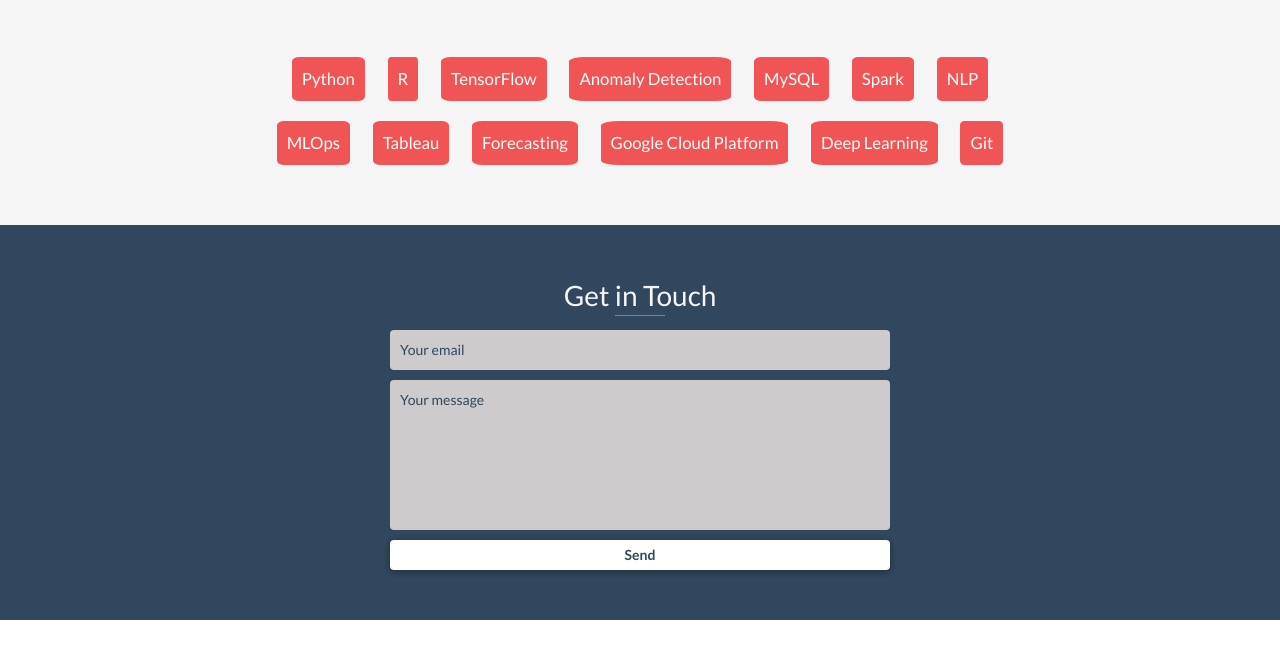
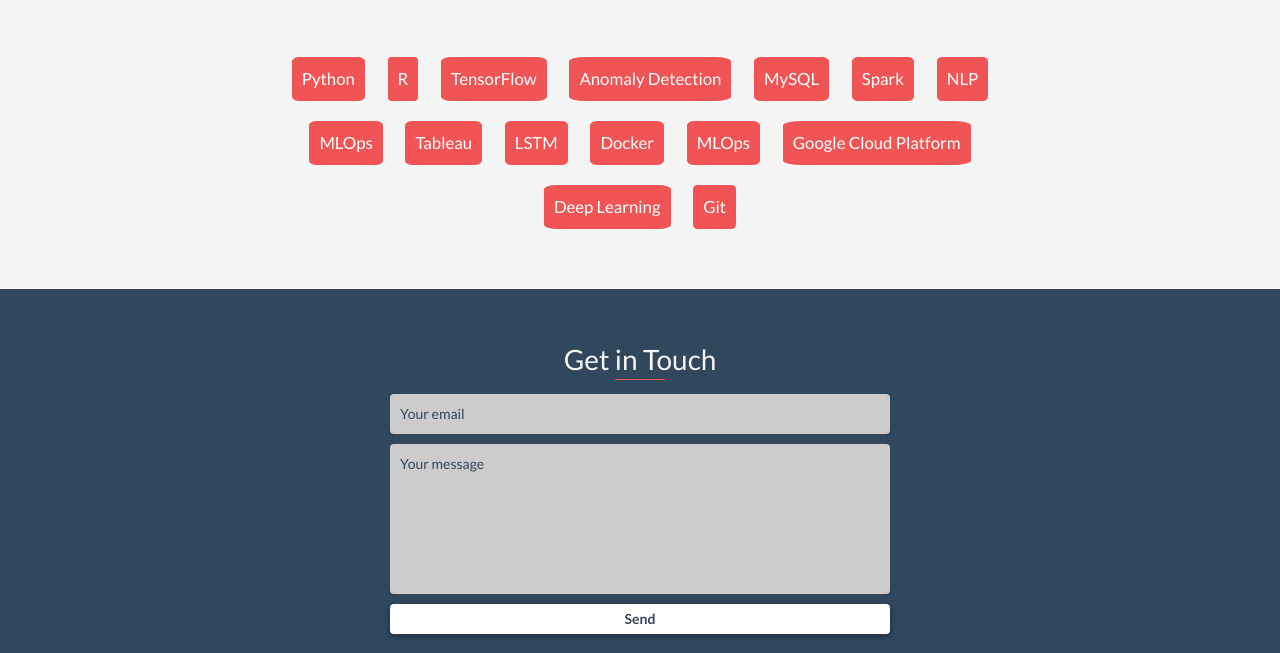
Before and after one commit to dvallslanaquera/davidvalls_portfolio, a website: page index.html in a window 1280 px wide. Shown: the part 4138-4791 px from the top of the page. Drawn offline with nearby package versions, Linux system fonts and the light colour scheme.

Commit message:
Update index.html

```diff
--- a/index.html
+++ b/index.html
@@ -244,7 +244,9 @@
             <li>NLP</li>
             <li>MLOps</li>
             <li>Tableau</li>
-            <li>Forecasting</li>
+            <li>LSTM</li>
+	    <li>Docker</li>
+	    <li>MLOps</li>
             <li>Google Cloud Platform</li>
             <li>Deep Learning</li>
             <li>Git</li>
```
